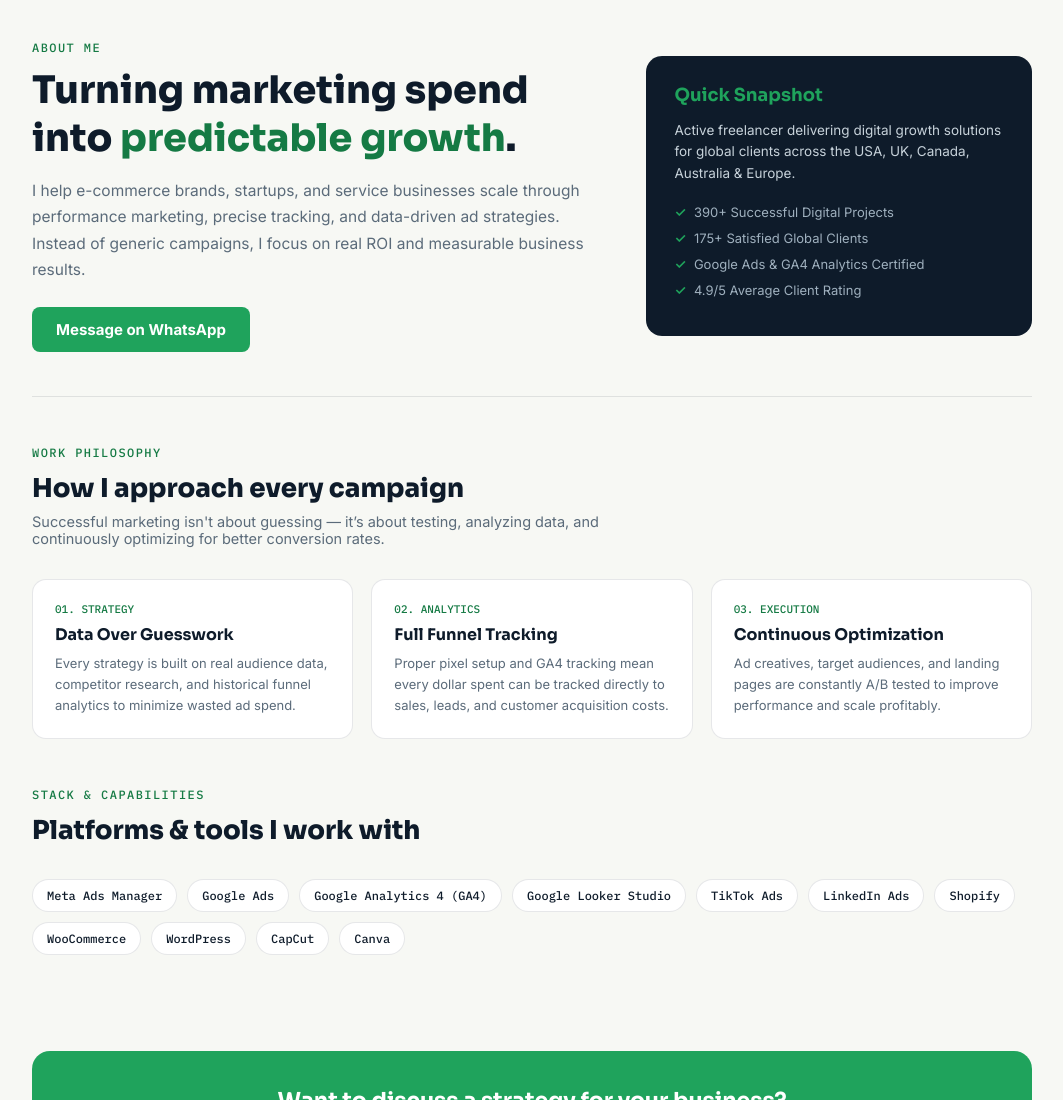
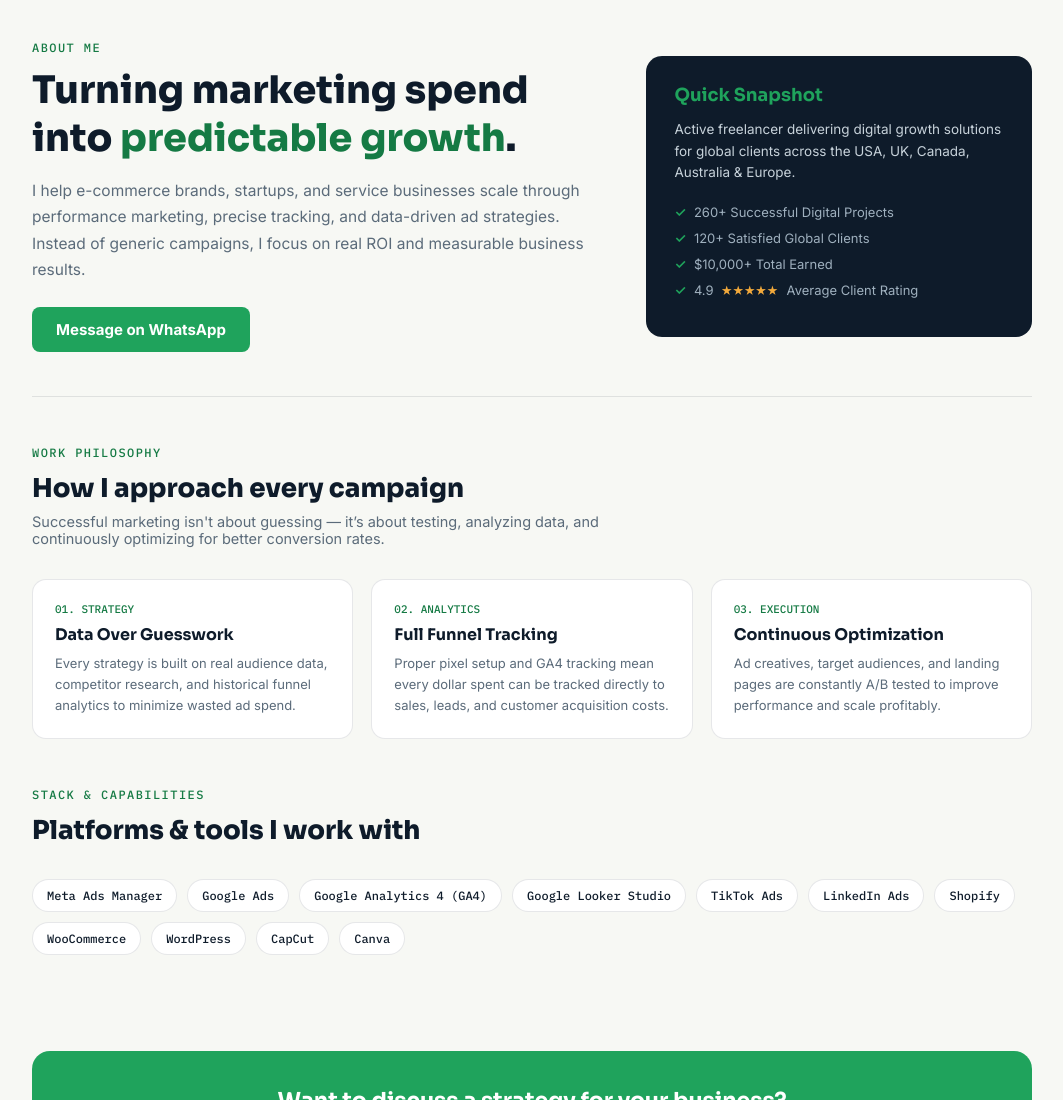
Before and after one commit to rubeldmx/my-website, a plain HTML site: page about.html in a window 1280 px wide. Shown: the top 1100 px of the page, without its empty margins (108-1171 px from the left). Drawn offline with Linux system fonts and the light colour scheme.

Commit message:
Add stars rating section and update project stats

```diff
--- a/about.html
+++ b/about.html
@@ -73,6 +73,14 @@
     #rdmx-about .bio-list { list-style: none; padding: 0; margin: 0; }
     #rdmx-about .bio-list li { font-size: 13px; color: #9FB0BE; margin-bottom: 10px; display: flex; align-items: center; gap: 8px; }
     #rdmx-about .bio-list li::before { content: "✓"; color: var(--growth); font-weight: bold; }
+    #rdmx-about .stars-rating {
+      background: linear-gradient(90deg, #F2A93B 0%, #F2A93B 98%, #3A4A58 98%, #3A4A58 100%);
+      -webkit-background-clip: text;
+      background-clip: text;
+      color: transparent;
+      -webkit-text-fill-color: transparent;
+      letter-spacing: 1px;
+    }
 
     /* Values Section */
     #rdmx-about .section { padding: 48px 0; }
@@ -143,10 +151,10 @@
           <h3>Quick Snapshot</h3>
           <p>Active freelancer delivering digital growth solutions for global clients across the USA, UK, Canada, Australia &amp; Europe.</p>
           <ul class="bio-list">
-            <li>390+ Successful Digital Projects</li>
-            <li>175+ Satisfied Global Clients</li>
-            <li>Google Ads &amp; GA4 Analytics Certified</li>
-            <li>4.9/5 Average Client Rating</li>
+            <li>260+ Successful Digital Projects</li>
+            <li>120+ Satisfied Global Clients</li>
+            <li>$10,000+ Total Earned</li>
+            <li>4.9 <span class="stars-rating">★★★★★</span> Average Client Rating</li>
           </ul>
         </div>
       </section>
```
